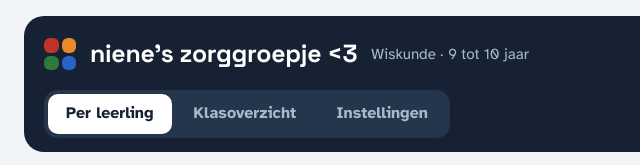
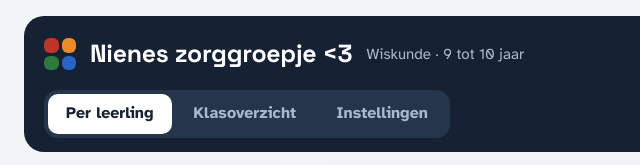
Before and after one commit to gaston3699/leervoortgang, a plain HTML site: page index.html in a window 1280 px wide. Shown: the top 165 px of the page, 0-640 px from the left. Drawn offline with Linux system fonts and the light colour scheme.

Commit message:
Naam aangepast: Nienes zorggroepje <3
De naam is nu "Nienes zorggroepje <3" in plaats van
"niene's zorggroepje <3": in de kop, de venstertitel en
de naam bij het installeren. Versie 2026-11-24.5.

Co-Authored-By: Claude Opus 5.5 <noreply@anthropic.com>

```diff
--- a/index.html
+++ b/index.html
@@ -2,7 +2,7 @@
 <html lang="nl">
 <meta charset="utf-8">
 <meta name="viewport" content="width=device-width, initial-scale=1">
-<title>niene's zorggroepje &lt;3</title>
+<title>Nienes zorggroepje &lt;3</title>
 <link rel="icon" href="icon-192.png">
 <link rel="manifest" href="manifest.webmanifest">
 <meta name="theme-color" content="#2c3748">
@@ -479,7 +479,7 @@ button.gmeta:hover{background:var(--soft,rgba(127,127,127,.12))}
 
 <div class="wrap">
   <header class="top">
-    <div class="brand"><span class="logo" aria-hidden="true"><i></i><i></i><i></i><i></i></span><h1>niene's zorggroepje &lt;3</h1><span class="sub" id="vakSub">Wiskunde · 9 tot 10 jaar</span></div>
+    <div class="brand"><span class="logo" aria-hidden="true"><i></i><i></i><i></i><i></i></span><h1>Nienes zorggroepje &lt;3</h1><span class="sub" id="vakSub">Wiskunde · 9 tot 10 jaar</span></div>
     <nav class="tabs vaktabs" id="vakTabs" aria-label="Vak"></nav>
     <div class="klaspick"><label class="sr" for="klasSel">Klas</label><select id="klasSel"></select><button type="button" class="btn small band" id="klasNew">Nieuwe klas</button></div>
     <nav class="tabs" aria-label="Weergave">
@@ -932,7 +932,7 @@ function persist(){persistLocal();syncMark();}
 const DESKTOP=location.protocol==='file:';
 const WEB=!DESKTOP&&!(window.claude&&window.claude.use)&&/^https?:$/.test(location.protocol);
 /* Naam van de app zoals de gebruiker ze ziet (ook in <title>, <h1> en manifest.webmanifest aanpassen). */
-const APP_NAME="niene's zorggroepje <3";
+const APP_NAME="Nienes zorggroepje <3";
 const SYNC_KEY='leervoortgang.sync';
 const SY={col:null,state:'local',docs:{},ready:false,busy:false,again:false,timer:null,retry:null};
 try{const x=JSON.parse(localStorage.getItem(SYNC_KEY)||'null');if(x&&x.docs&&typeof x.docs==='object')SY.docs=x.docs;}catch(e){}
@@ -2019,7 +2019,7 @@ function needsBackup(){if(SY.state==='ok')return false;return !S.lastBackup||day
    APP_VERSION moet bij elke aanpassing veranderen. De app kijkt geregeld of op GitHub een andere versie staat.
    Dan verschijnt een melding; komt de gebruiker terug naar de app en is er niets half ingevuld, dan werkt ze zichzelf bij.
    Bijwerken is veilig: alles staat al op het toestel, en wat nog naar Drive moest, gaat na het herladen mee. */
-const APP_VERSION='2026-11-24.4';
+const APP_VERSION='2026-11-24.5';
 let newVersion=null;
 async function checkUpdate(){
   if(!WEB||newVersion||navigator.onLine===false)return;
```
Also changed, not shown: manifest.webmanifest.
